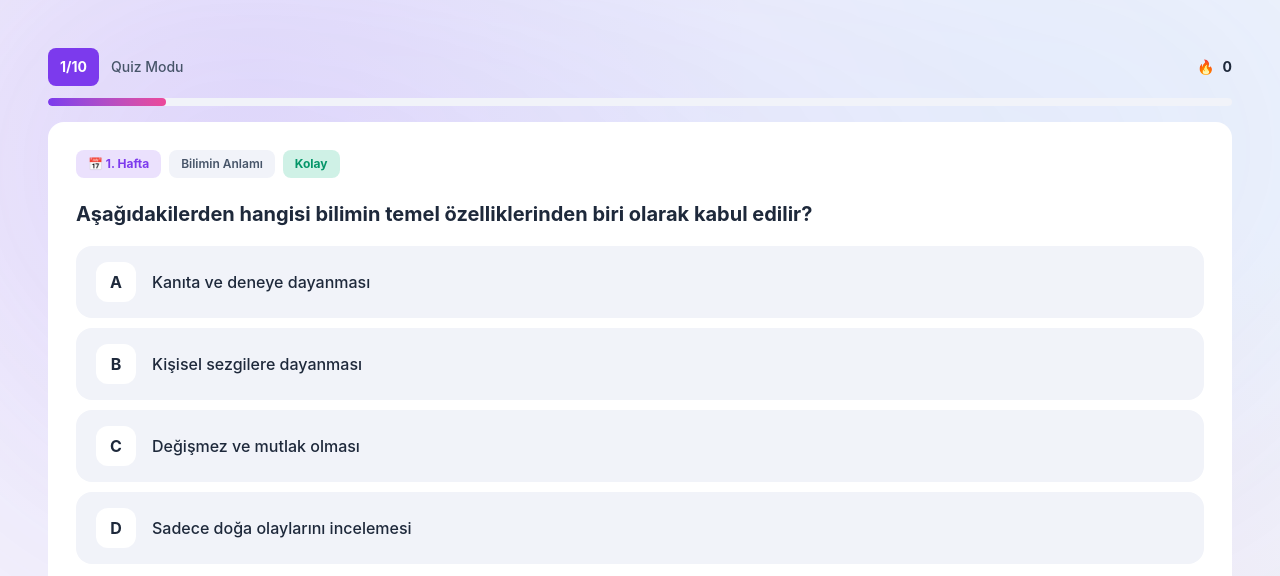
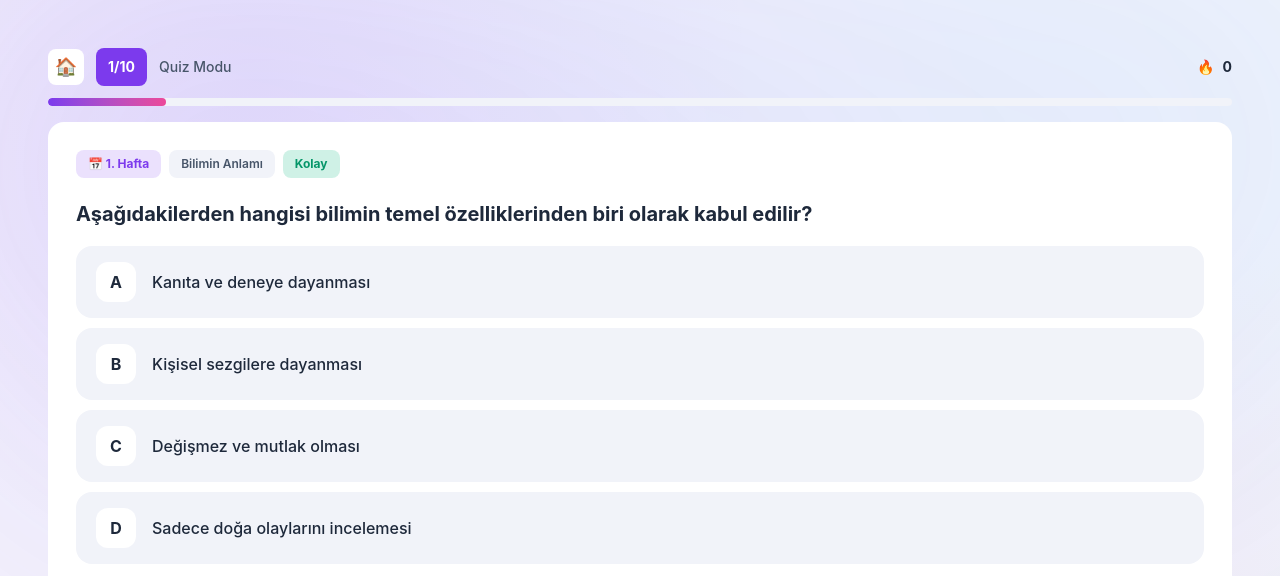
Before and after one commit to SelcukOzdemir23/vize-canavari, a React (Vite) app: page /quiz/1 in a window 1280 px wide. Shown: the top 576 px of the page. Built offline with nearby package versions, Linux system fonts and the light colour scheme.

Commit message:
feat: add .nojekyll file for GitHub Pages deployment; enhance navigation with home button on Quiz Page

```diff
--- a/src/pages/QuizPage.tsx
+++ b/src/pages/QuizPage.tsx
@@ -202,6 +202,16 @@ const QuizPage = () => {
       <div className="flex h-full flex-col p-4 sm:p-6">
         <div className="flex items-center justify-between">
           <div className="flex items-center gap-3">
+            <motion.button
+              onClick={() => navigate('/')}
+              className="flex h-9 w-9 items-center justify-center rounded-lg bg-bg-secondary transition-all hover:scale-110"
+              style={{ boxShadow: 'var(--shadow-sm)' }}
+              whileHover={{ scale: 1.1 }}
+              whileTap={{ scale: 0.95 }}
+              aria-label="Ana Sayfa"
+            >
+              <span className="text-lg">🏠</span>
+            </motion.button>
             <div className="rounded-lg bg-primary-500 px-3 py-1.5">
               <span className="text-sm font-bold text-white">{currentQuestionIndex + 1}/{totalQuestions}</span>
             </div>
```
